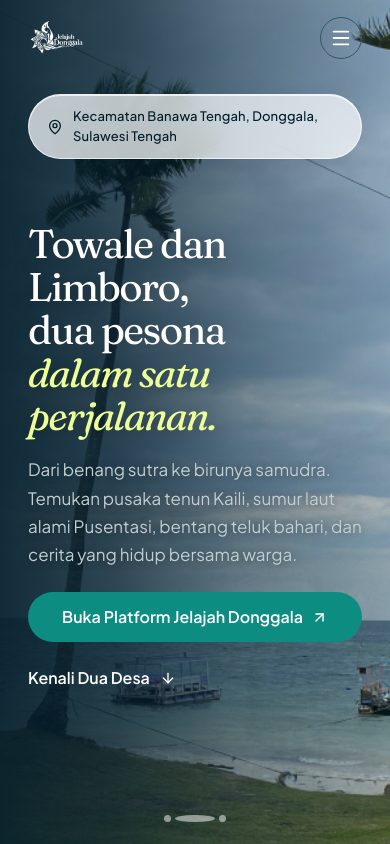
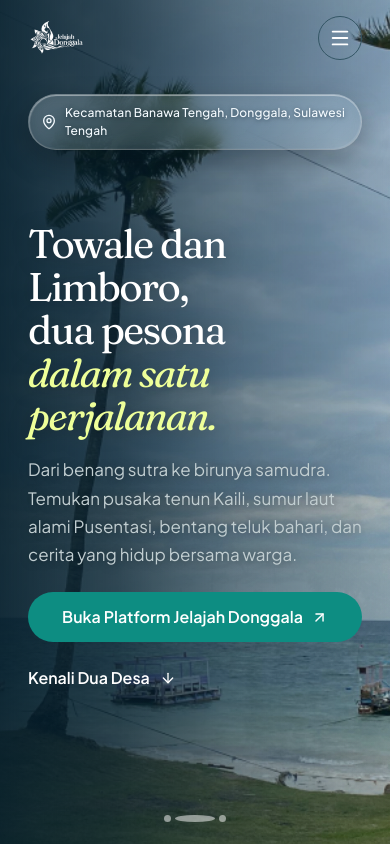
Before and after one commit to matthewpriantara/donggala-compro, a Next.js app: page / in a window 390 px wide. Shown: the top 844 px of the page. Built offline with nearby package versions, Linux system fonts and the light colour scheme.

Commit message:
fix: refine location glass and mobile layouts across pages

```diff
--- a/app/layout.tsx
+++ b/app/layout.tsx
@@ -3,6 +3,7 @@ import { PageTextMotion } from "@/components/motion/page-text-motion";
 import type { Metadata } from "next";
 import localFont from "next/font/local";
 import "./globals.css";
+import "./mobile-layout.css";
 import { SiteHeader, SiteFooter } from "@/modules/layout";
 import { SmoothScroll } from "@/components/motion/smooth-scroll";
 import { CursorFollower } from "@/components/motion/cursor-follower";
--- /dev/null
+++ b/app/mobile-layout.css
@@ -0,0 +1,64 @@
+/* Small-screen refinements shared by the landing and detail routes. */
+@media (max-width: 600px) {
+  main h1,
+  main h2,
+  main h3 {
+    overflow-wrap: anywhere;
+  }
+  .title-reveal-word {
+    max-width: 100%;
+    overflow-wrap: anywhere;
+  }
+  .header-inner {
+    min-width: 0;
+  }
+  .mobile-nav .mobile-nav-toggle-btn {
+    width: 44px;
+    min-height: 44px;
+    display: inline-flex;
+    align-items: center;
+    justify-content: center;
+    flex-shrink: 0;
+  }
+  .mobile-nav .mobile-nav-panel {
+    max-height: calc(100dvh - 108px);
+    overflow-y: auto;
+    overscroll-behavior: contain;
+  }
+  .mobile-nav a,
+  .mobile-nav .mobile-nav-scroll-area button {
+    min-height: 44px;
+  }
+  .site-footer a {
+    min-height: 44px;
+    display: inline-flex;
+    align-items: center;
+  }
+  .hero-actions a {
+    min-height: 44px;
+    display: inline-flex;
+    align-items: center;
+  }
+  .village-hero-actions {
+    justify-content: center;
+  }
+  .village-hero-actions > a,
+  .village-hero-actions > button {
+    min-height: 44px;
+    max-width: 100%;
+    white-space: normal;
+    text-align: center;
+    justify-content: center;
+  }
+  .breadcrumbs {
+    gap: 8px;
+    line-height: 1.6;
+  }
+}
+@media (max-height: 500px) and (orientation: landscape) {
+  .mobile-nav .mobile-nav-panel {
+    max-height: calc(100dvh - 90px);
+    overflow-y: auto;
+    overscroll-behavior: contain;
+  }
+}
--- /dev/null
+++ b/modules/hero/hero-location.module.css
@@ -0,0 +1,45 @@
+.badge.badge.badge {
+  position: absolute;
+  display: block;
+  padding: 0;
+  max-width: 100%;
+  white-space: normal;
+  background: linear-gradient(135deg, #ffffff20, #ffffff0d);
+  border: 1px solid #ffffff52;
+  color: #f5fbff;
+  backdrop-filter: blur(12px) saturate(125%);
+  -webkit-backdrop-filter: blur(12px) saturate(125%);
+  box-shadow:
+    inset 0 1px 0 #ffffff45,
+    0 8px 24px #041d2a1f;
+  text-shadow: 0 1px 4px #041d2a80;
+}
+.badge.badge :global(.glass-content) {
+  display: flex;
+  align-items: center;
+  gap: 8px;
+  padding: 10px 18px;
+}
+.badge.badge :global(.glass-content) > span {
+  min-width: 0;
+  white-space: normal;
+}
+.badge.badge svg {
+  flex-shrink: 0;
+  color: inherit;
+  filter: none;
+}
+.badge.badge:hover {
+  box-shadow:
+    inset 0 1px 0 #ffffff45,
+    0 8px 24px #041d2a1f;
+}
+@media (max-width: 600px) {
+  .badge.badge.badge {
+    font-size: 12px;
+    line-height: 1.5;
+  }
+  .badge.badge :global(.glass-content) {
+    padding: 9px 12px;
+  }
+}
--- a/modules/hero/hero-section.tsx
+++ b/modules/hero/hero-section.tsx
@@ -1,9 +1,11 @@
+import styles from "./hero-location.module.css";
 import { RevealTitle } from "@/components/ui/reveal-title";
 import { HeroCarousel } from "./hero-carousel";
 import { ArrowDown, MapPin } from "lucide-react";
 import { PORTAL } from "@/constants/helper";
 import { WaveDivider } from "@/components/ui/wave-divider";
 import { ExternalLink } from "@/components/ui/external-link";
+import { LiquidGlassCard } from "@/components/ui/liquid-weather-glass";
 export function HeroSection() {
   return (
     <>
@@ -28,10 +30,18 @@ export function HeroSection() {
               </a>
             </div>
           </div>
-          <span className="hero-coordinate">
+          <LiquidGlassCard
+            className={`hero-coordinate ${styles.badge}`}
+            draggable={false}
+            expandable={false}
+            borderRadius="999px"
+            blurIntensity="sm"
+            shadowIntensity="xs"
+            glowIntensity="none"
+          >
             <MapPin size={16} aria-hidden="true" />
             <span>{PORTAL.location}</span>
-          </span>
+          </LiquidGlassCard>
         </div>
       </section>
       <WaveDivider className="hero-wave" />
```
